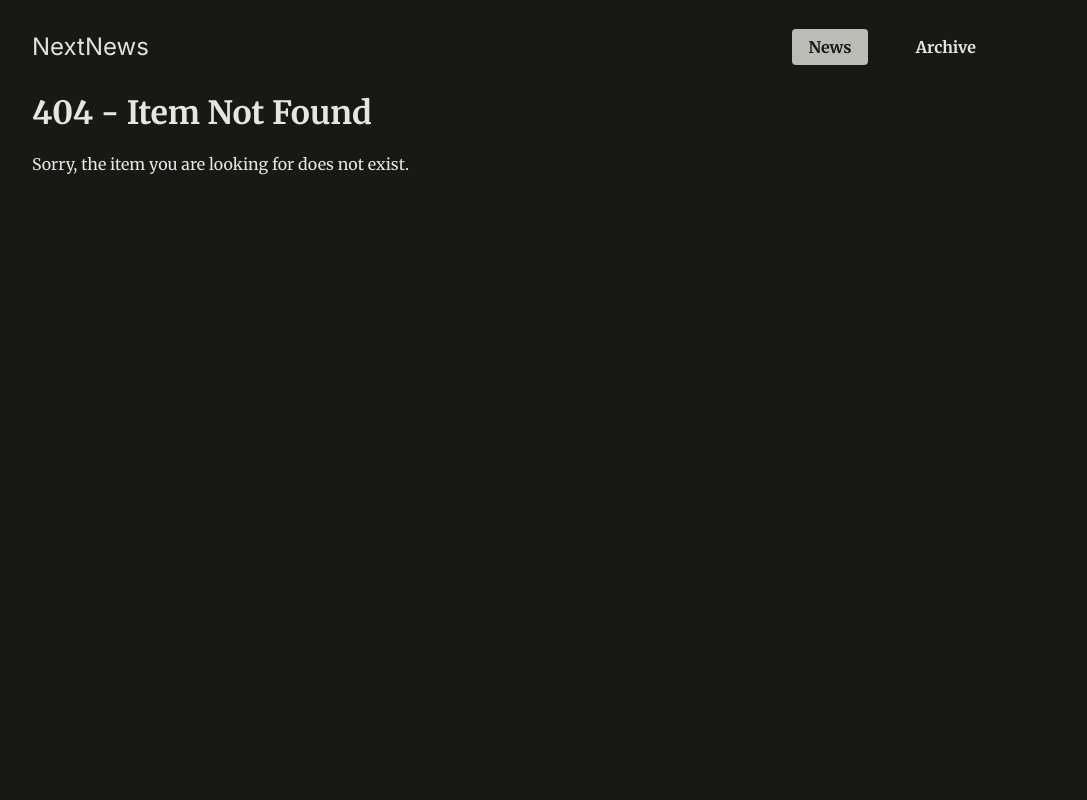
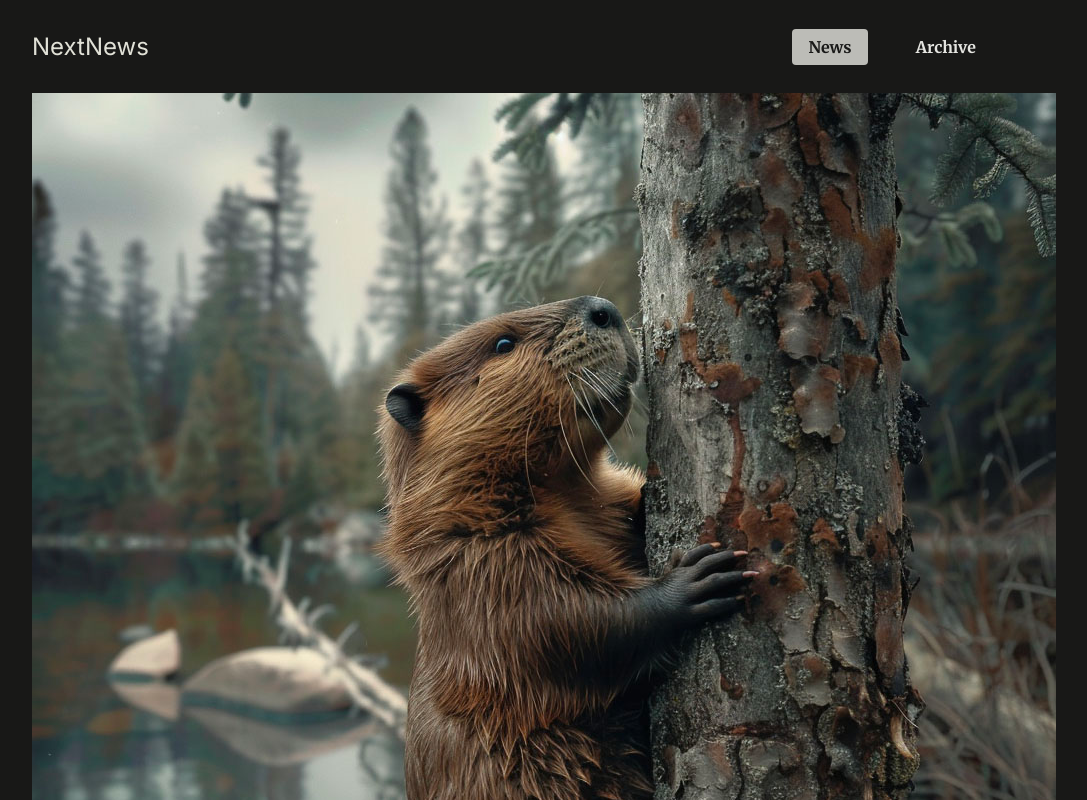
Before and after one commit to Tyler-Oreskey/next-js-practice, a Next.js app in the folder routing-and-page-rendering-deep-dive/: page /news/beaver-plague/image in a window 1280 px wide. Before the commit this address had no page. Shown: the top 800 px of the page, without its empty margins (128-1215 px from the left). Built offline with nearby package versions, Linux system fonts and the light colour scheme.

Commit message:
added nested route inside dynamic route

```diff
--- /dev/null
+++ b/routing-and-page-rendering-deep-dive/app/news/[id]/image/page.js
@@ -0,0 +1,15 @@
+import { notFound } from 'next/navigation';
+import { DUMMY_NEWS } from '@/dummy-news';
+
+export default function ImagePage({ params }) {
+    const { id } = params;
+    const newsItem = DUMMY_NEWS.find(item => item.slug === id);
+
+    if (!newsItem) {
+        notFound();
+    }
+
+    return <div className="fullscreen-image">
+        <img src={`/images/news/${newsItem.image}`} alt={newsItem.title} />
+    </div>
+}
--- a/routing-and-page-rendering-deep-dive/app/news/[id]/page.js
+++ b/routing-and-page-rendering-deep-dive/app/news/[id]/page.js
@@ -1,3 +1,5 @@
+import Link from "next/link";
+
 import { notFound } from "next/navigation";
 import { DUMMY_NEWS } from "@/dummy-news";
 
@@ -25,7 +27,9 @@ export default function NewsItem({ params }) {
 
     return <article className="news-article">
         <header>
-            <img src={`/images/news/${newsItem.image}`} alt={newsItem.title} />
+            <Link href={`/news/${newsItem.slug}/image`}>
+                <img src={`/images/news/${newsItem.image}`} alt={newsItem.title} />
+            </Link>
             <h1>{newsItem.title}</h1>
             <time dateTime={newsItem.date}>{newsItem.date}</time>
         </header>
```
